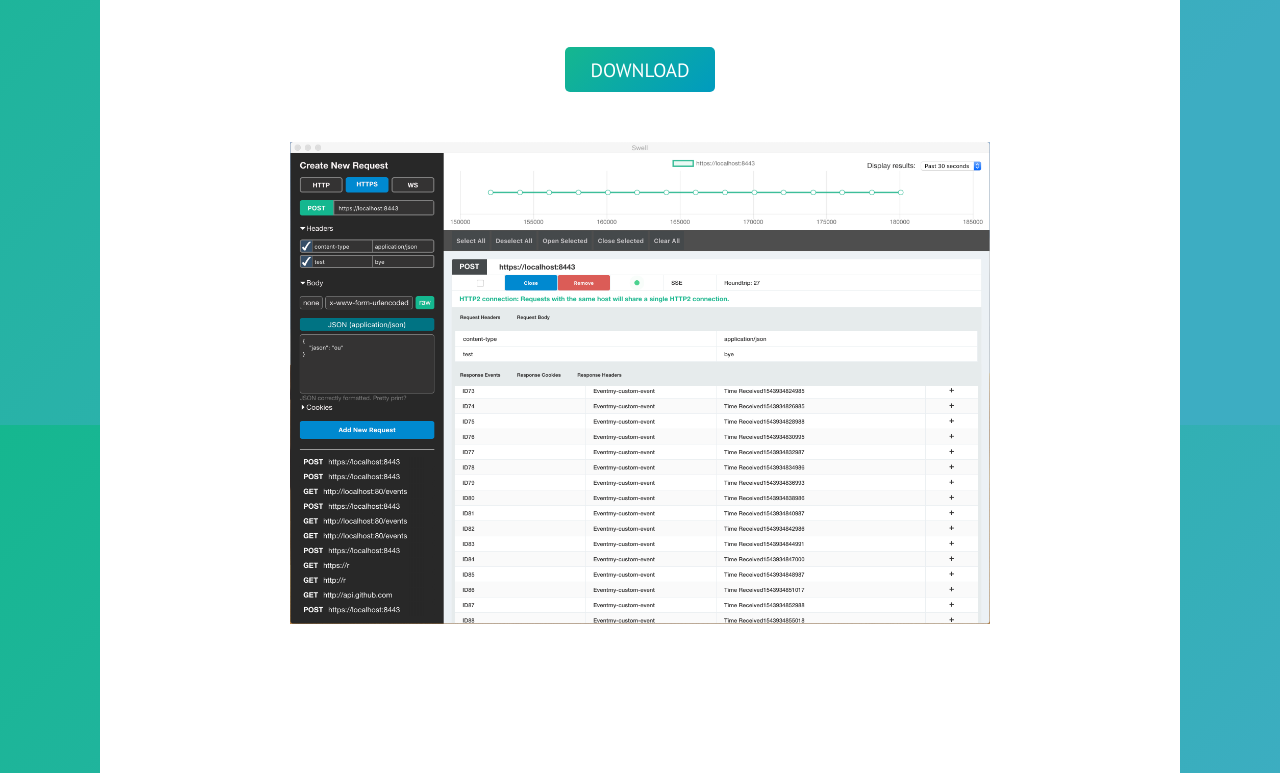
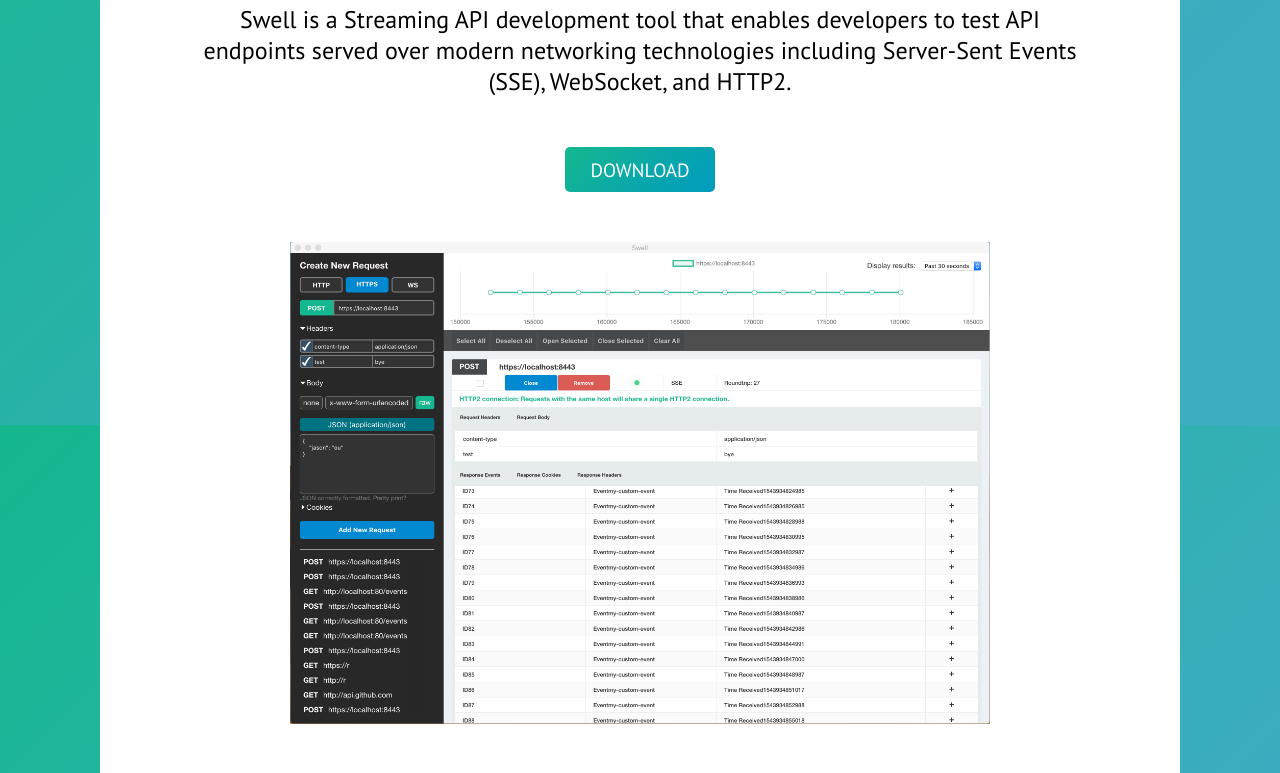
Before and after one commit to getswell/swell-splash, a React app: page / in a window 1280 px wide. Shown: the part 375-1148 px from the top of the page. Built offline with nearby package versions, Linux system fonts and the light colour scheme.

Commit message:
Bundler issues fixed

```diff
--- a/src/styles/App.css
+++ b/src/styles/App.css
@@ -103,7 +103,7 @@
 
 .text-wrapper {
   width: 100%;
-  height: 800px;
+  height: 750px;
   position: absolute;
   bottom: 0;
   padding: 0 100px;
@@ -116,7 +116,6 @@
   text-align: left;
   padding: 100px;
   background: white;
-  margin-top: -50px
 }
 
 #download-btn {
```
Also changed, not shown: 1 other file.
